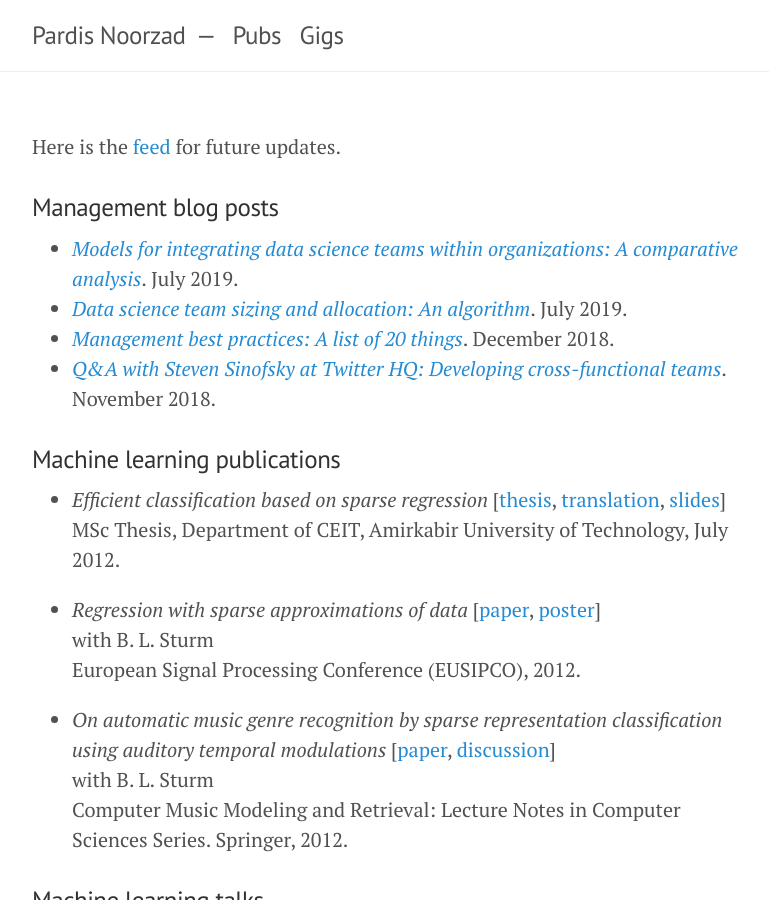
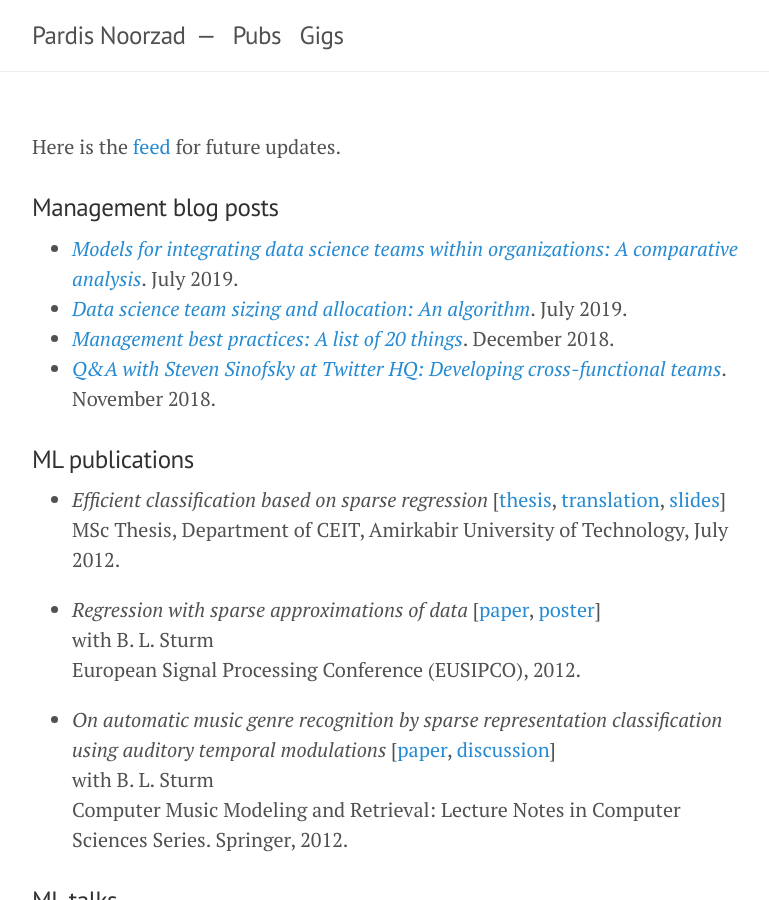
Before and after one commit to djpardis/djpardis.github.io, a Jekyll site: the page built from pubs.md, in a window 1280 px wide and 900 px high. Shown: the whole window, without its empty margins (248-1017 px from the left). Built offline with Jekyll 4.4.1, drawn with Linux system fonts in a browser that asks for light colours.

Commit message:
Fix titles

```diff
--- a/pubs.md
+++ b/pubs.md
@@ -27,7 +27,7 @@ Here is the [feed](../atom.xml) for future updates.
   More available <a href="https://medium.com/@djpardis/" target="_blank">here</a>.
 </ul> -->
 
-<h3>Machine learning publications</h3>
+<h3>ML publications</h3>
 
 - <em>Efficient classification based on sparse regression</em>
             [<a title="Efficient classification based on sparse regression" href="/files/Noorzad2012b.pdf" target="_blank">thesis</a>, <a href="/files/thesis_in_persian.pdf" target="_blank">translation</a>, <a href="/files/defense_slides.pdf" target="_blank">slides</a>]<br/>
@@ -46,7 +46,7 @@ Here is the [feed](../atom.xml) for future updates.
     Computer Music Modeling and Retrieval: Lecture Notes in Computer Sciences Series. Springer, 2012.
 
 
-### Machine learning talks
+### ML talks
 
 - <em>Efficient classification based on sparse regression</em>
     <br/>
```
